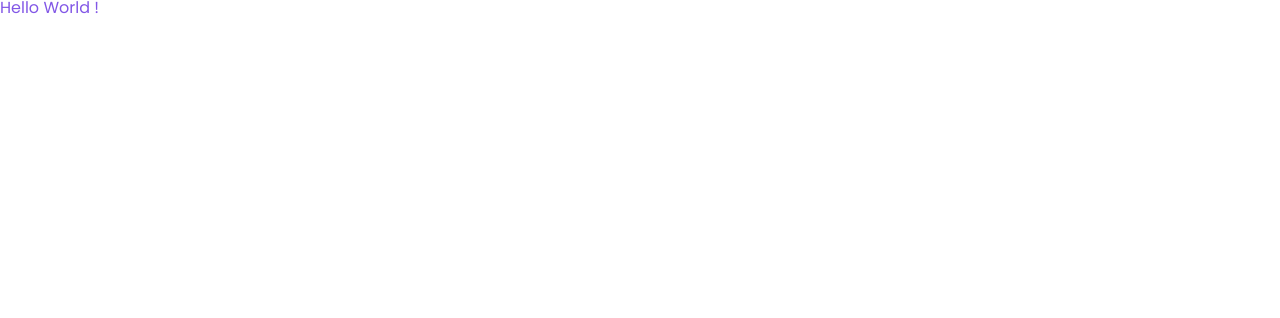
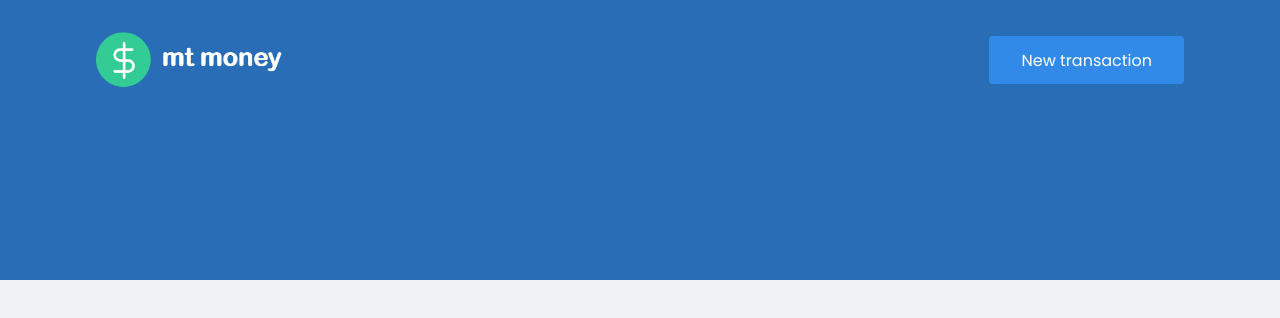
Before and after one commit to SamuckqaDev/mt-money, a React (Create React App) app: page / in a window 1280 px wide. Shown: the top 318 px of the page. Built offline with nearby package versions, Linux system fonts and the light colour scheme; a web font is replaced by a local one.

Commit message:
Header finished

```diff
--- a/public/index.html
+++ b/public/index.html
@@ -14,7 +14,7 @@
       href="https://fonts.googleapis.com/css2?family=JetBrains+Mono:wght@400;600&family=Poppins:wght@400;600&family=Red+Hat+Mono:wght@400;600&display=swap"
       rel="stylesheet"
     />
-    <title>React App</title>
+    <title>mtMoney</title>
   </head>
   <body>
     <noscript>You need to enable JavaScript to run this app.</noscript>
--- a/src/App.tsx
+++ b/src/App.tsx
@@ -1,16 +1,13 @@
-import styled from 'styled-components'
-import { GlobalStyled } from './styles/global';
 
-const Title = styled.h1 `
-  color: #8257e6;
-`
+import { Header } from "./components/Header";
+import { GlobalStyled } from "./styles/global";
+
 
 export function App() {
   return (
-    <div className="App">
-      <Title>Hello World !</Title>
+    <>
+      <Header />
       <GlobalStyled />
-    </div>
-
+    </>
   );
 }
--- /dev/null
+++ b/src/components/Header/index.tsx
@@ -0,0 +1,13 @@
+import imgLogo from "../../assets/logo.png";
+import { Conatiner, Content } from "./styles";
+
+export function Header() {
+  return (
+    <Conatiner>
+      <Content>
+        <img src={imgLogo} alt="mt money" />
+        <button type="button">New transaction</button>
+      </Content>
+    </Conatiner>
+  );
+}
--- /dev/null
+++ b/src/components/Header/styles.ts
@@ -0,0 +1,35 @@
+import styled  from "styled-components";
+
+
+export const Conatiner = styled.header `
+    background: var(--blue);
+`
+export const Content = styled.div`
+    max-width: 1120px;
+    margin: 0 auto;
+    img{
+        height: 3.5rem;
+    }
+
+    padding: 2rem  1rem 12rem;
+
+    display: flex;
+    align-items: center;
+    justify-content: space-between;
+
+    button{
+        font-size: 1rem;
+        color: #ffff;
+        background: var(--blue-light);
+        border: 0;
+        padding: 0 2rem;
+        border-radius: 0.25rem;
+        height: 3rem;
+        transition: filter 0.2s;
+
+        &:hover{
+            filter: brightness(0.9);
+
+        }
+    }
+`
--- a/src/styles/global.ts
+++ b/src/styles/global.ts
@@ -6,6 +6,8 @@
   --red: #e52e4d;
   --blue: #286db5;
   --blue-light: #328ae8;
+  --purple: #5429cc;
+  --purple-light: #6933ff;
   --text-title: #363f5f;
   --text-body: #969cb3;
   --shape: #ffffff;
@@ -58,9 +60,6 @@
   display: block;
 }
 
-body {
-  line-height: 1;
-}
 
 ol,
 ul {
@@ -94,8 +93,22 @@
   height: 100%;
 }
 body {
-  background:var(--backgroud);
+  background: var(--background);
   -webkit-font-smoothing: antialiased;
   font-family: 'Poppins', sans-serif;
+  line-height: 1;
+}
+
+button{
+  cursor: pointer;
+}
+
+[disabled]{
+  opacity: 0.6;
+  cursor: not-allowed;
+}
+
+h1, h2, h3, h4, h5, h6, strong {
+  font-weight: 600;
 }
 `;
```
Also changed, not shown: src/assets/favicon.svg (deleted), src/assets/logo.svg (added).
